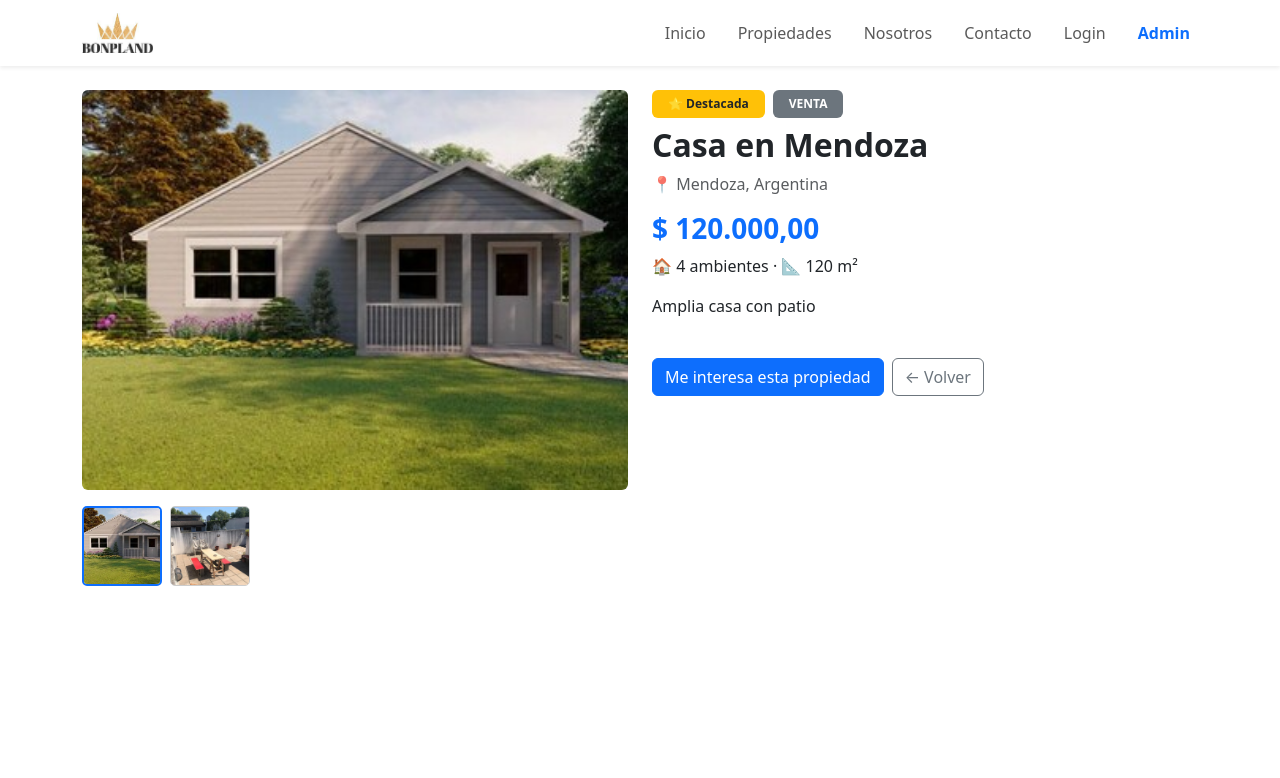
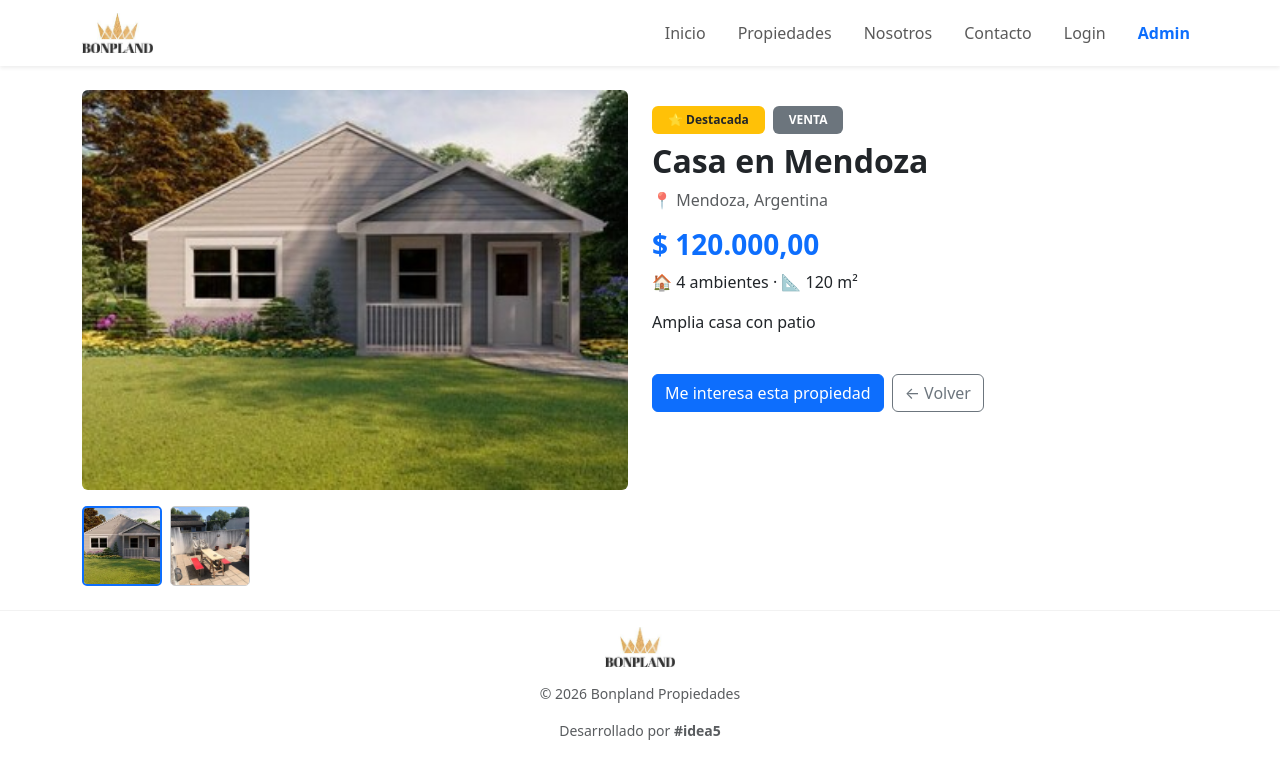
Before and after one commit to ali-zunega/project_bonpland, a React (Vite) app in the folder frontend/: page /properties/1 in a window 1280 px wide. Shown: the top 778 px of the page. Built offline with nearby package versions, Linux system fonts and the light colour scheme.

Commit message:
add footer with logo and team credit (#idea5) - fix property details style

```diff
--- a/frontend/src/App.jsx
+++ b/frontend/src/App.jsx
@@ -3,6 +3,7 @@
 import './App.css'
 import AppRouter from './app/router';
 import Navbar from './components/Navbar/Navbar';
+import Footer from './components/Footer/Footer';
 
 function App() {
 
@@ -11,6 +12,7 @@ function App() {
         <>
             <Navbar />
             <AppRouter />
+            <Footer />
         </>
     )
 }
--- /dev/null
+++ b/frontend/src/components/Footer/Footer.css
@@ -0,0 +1,5 @@
+.footer-custom {
+  background-color: rgba(255, 255, 255, 0.7);
+  backdrop-filter: blur(12px);
+  border-top: 1px solid rgba(0,0,0,0.05);
+}
--- a/frontend/src/components/Footer/Footer.jsx
+++ b/frontend/src/components/Footer/Footer.jsx
@@ -0,0 +1,30 @@
+import { Link } from "react-router-dom";
+import "./Footer.css";
+import logo from "../../assets/logo.jpeg";
+
+const Footer = () => {
+  return (
+    <footer className="footer-custom text-center py-3 mt-4">
+      <div className="container d-flex flex-column align-items-center gap-3">
+
+        {/* Logo */}
+        <Link to="/" className="d-flex align-items-center gap-2 text-decoration-none">
+          <img src={logo} alt="Logo Bonpland" style={{ height: "40px" }} />
+          {/* <span className="fw-bold text-dark">Bonpland Propiedades</span> */}
+        </Link>
+
+        {/* Texto */}
+        <p className="mb-0 text-muted small">
+          © {new Date().getFullYear()} Bonpland Propiedades
+        </p>
+
+        <p className="mb-0 text-muted small">
+          Desarrollado por <strong>#idea5</strong>
+        </p>
+
+      </div>
+    </footer>
+  );
+};
+
+export default Footer;
--- a/frontend/src/pages/PropertyDetails/PropertyDetails.jsx
+++ b/frontend/src/pages/PropertyDetails/PropertyDetails.jsx
@@ -98,7 +98,7 @@ const PropertyDetails = () => {
 
         {/* INFO */}
         <div className="col-md-6">
-          <div className="d-flex gap-2 mb-2">
+          <div className="d-flex gap-2 mb-2 mt-3">
             {property.featured && (
               <span className="badge bg-warning text-dark px-3 py-2">
                 ⭐ Destacada
```
